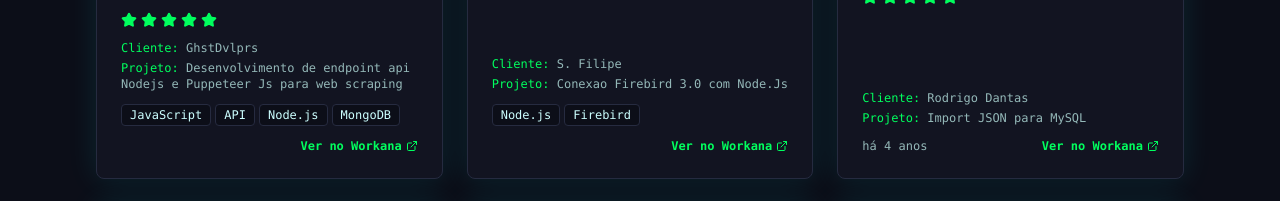
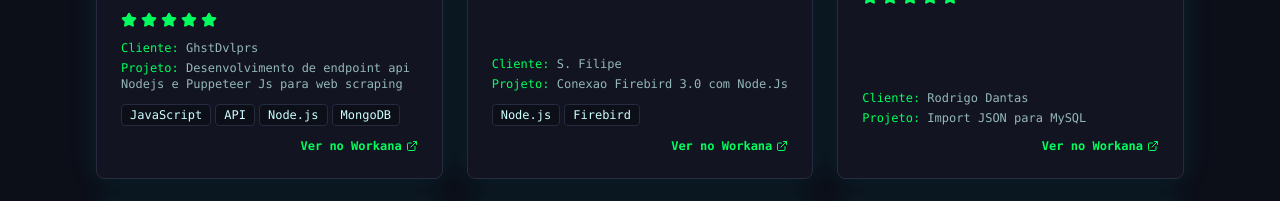
Before and after one commit to albanirneves/albanirneves, a React (Vite) app: page / in a window 1280 px wide. Shown: the part 6200-6401 px from the top of the page. Built offline with nearby package versions, Linux system fonts and the light colour scheme; the HTML template or start-up script is replaced by a standard one.

Commit message:
Preceding changes

```diff
--- a/src/components/Testimonials.tsx
+++ b/src/components/Testimonials.tsx
@@ -80,8 +80,7 @@ const Testimonials = () => {
       client: "Rodrigo Dantas",
       project: "Import JSON para MySQL",
       comment: "Desenvolvimento rápido e de qualidade!",
-      techs: [],
-      time: "há 4 anos"
+      techs: []
     },
     {
       client: "Andre Godinho",
```
